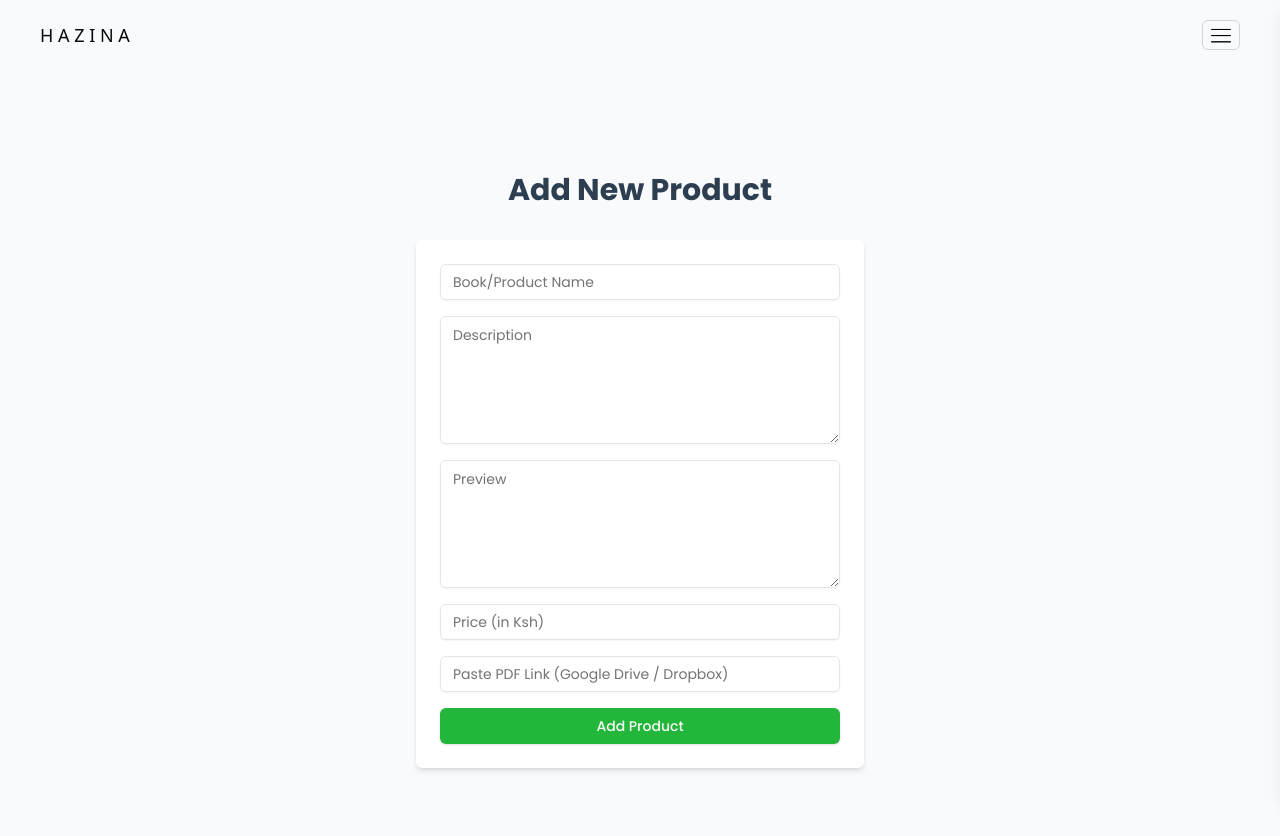
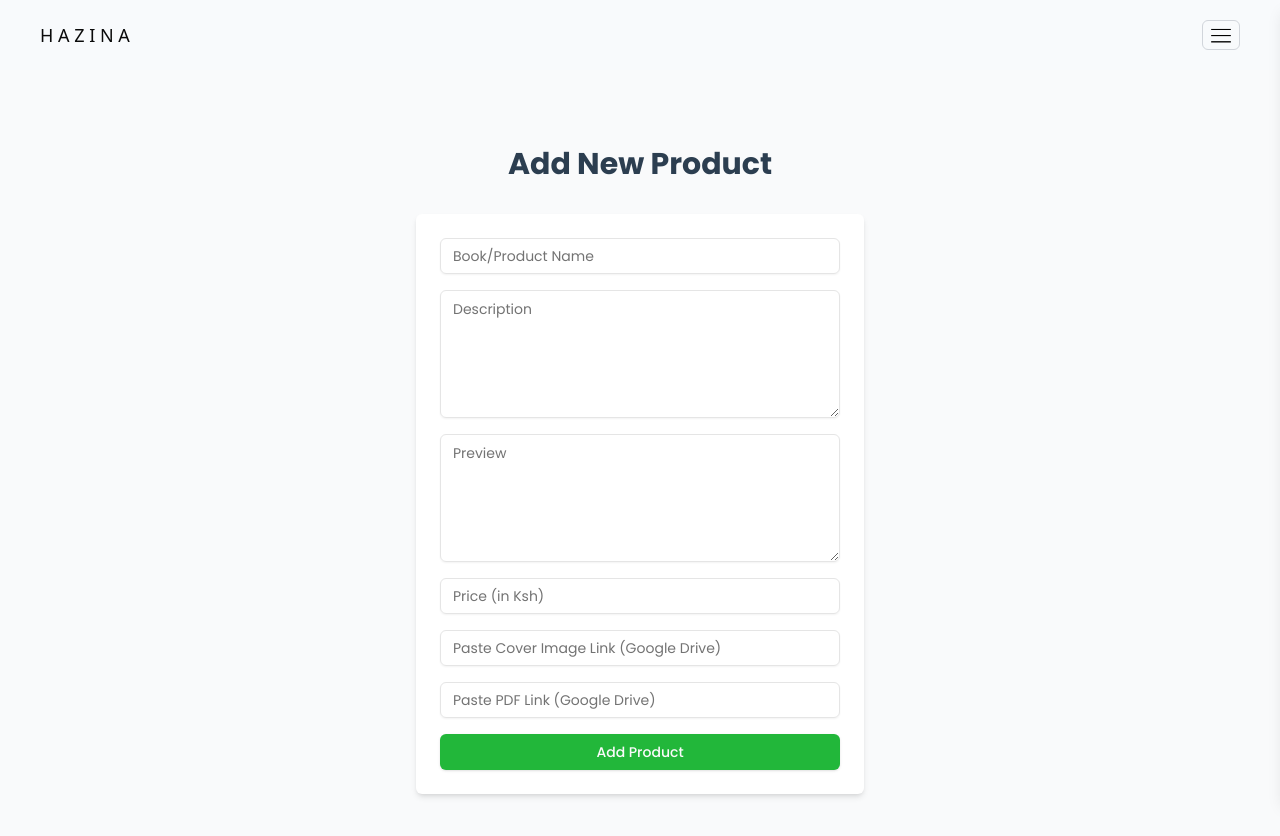
Before and after one commit to Math3wsl3vi/hazina-financial-app, a Next.js app: page /admin/products in a window 1280 px wide. Shown: the top 836 px of the page. Built offline with nearby package versions, Linux system fonts and the light colour scheme; no server answers.

Commit message:
add image

```diff
--- a/app/admin/products/page.tsx
+++ b/app/admin/products/page.tsx
@@ -18,6 +18,8 @@ export default function AddProductsPage() {
 
   const [price, setPrice] = useState("");
   const [fileUrl, setFileUrl] = useState("");
+  const [coverImage, setCoverImage] = useState("");
+
 
   const handleSubmit = async () => {
     if (!name || !description || !price ) {
@@ -32,6 +34,7 @@ export default function AddProductsPage() {
         preview,
         price: parseFloat(price),
         fileUrl,
+        coverImage,
         createdAt: new Date(),
       });
       toast.success('Product added successfully!');
@@ -77,7 +80,13 @@ export default function AddProductsPage() {
         />
         <Input
           type="text"
-          placeholder="Paste PDF Link (Google Drive / Dropbox)"
+          placeholder="Paste Cover Image Link (Google Drive)"
+          value={coverImage}
+          onChange={(e) => setCoverImage(e.target.value)}
+        />
+        <Input
+          type="text"
+          placeholder="Paste PDF Link (Google Drive)"
           value={fileUrl}
           onChange={(e) => setFileUrl(e.target.value)}
         />
```
